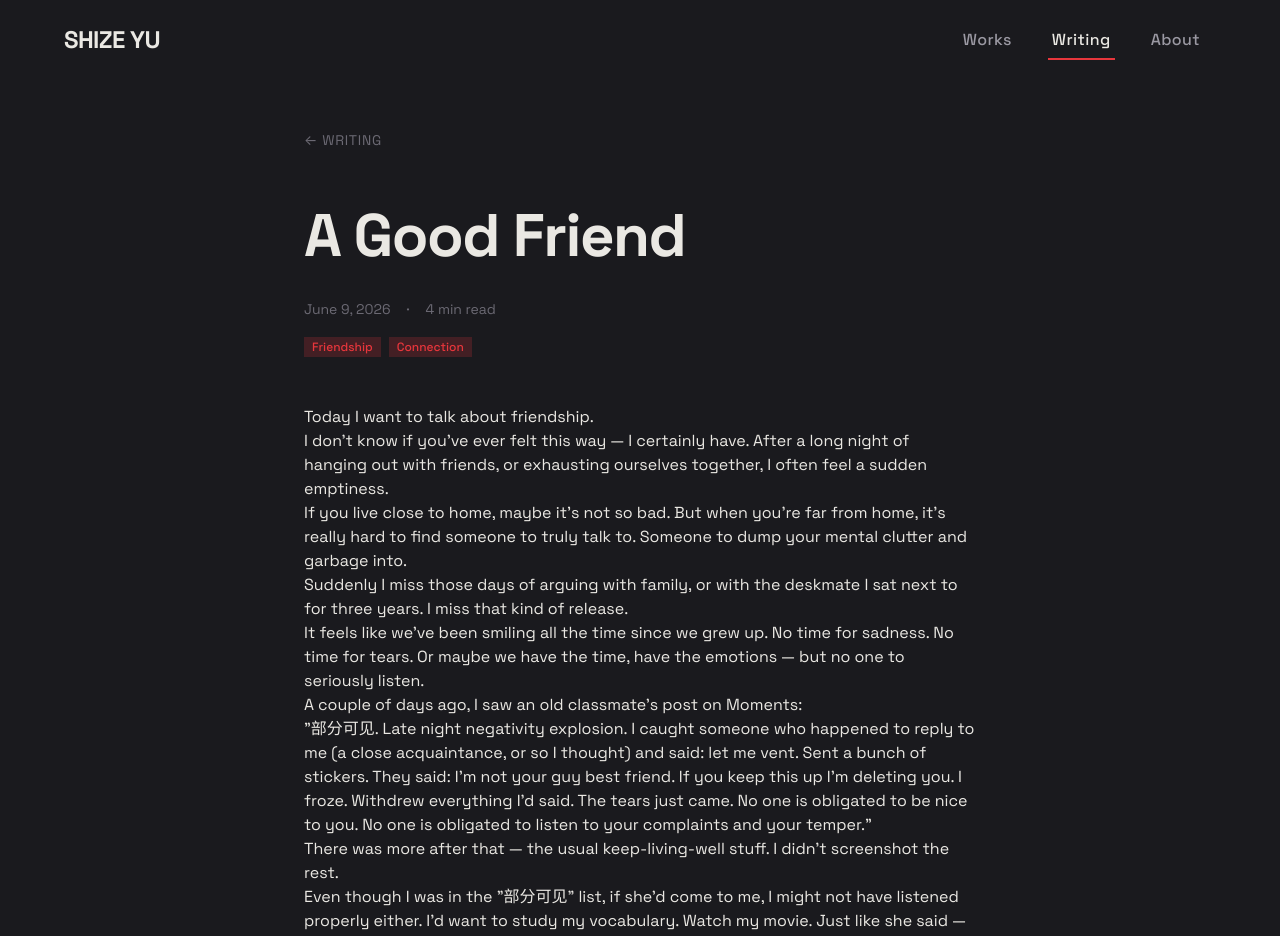
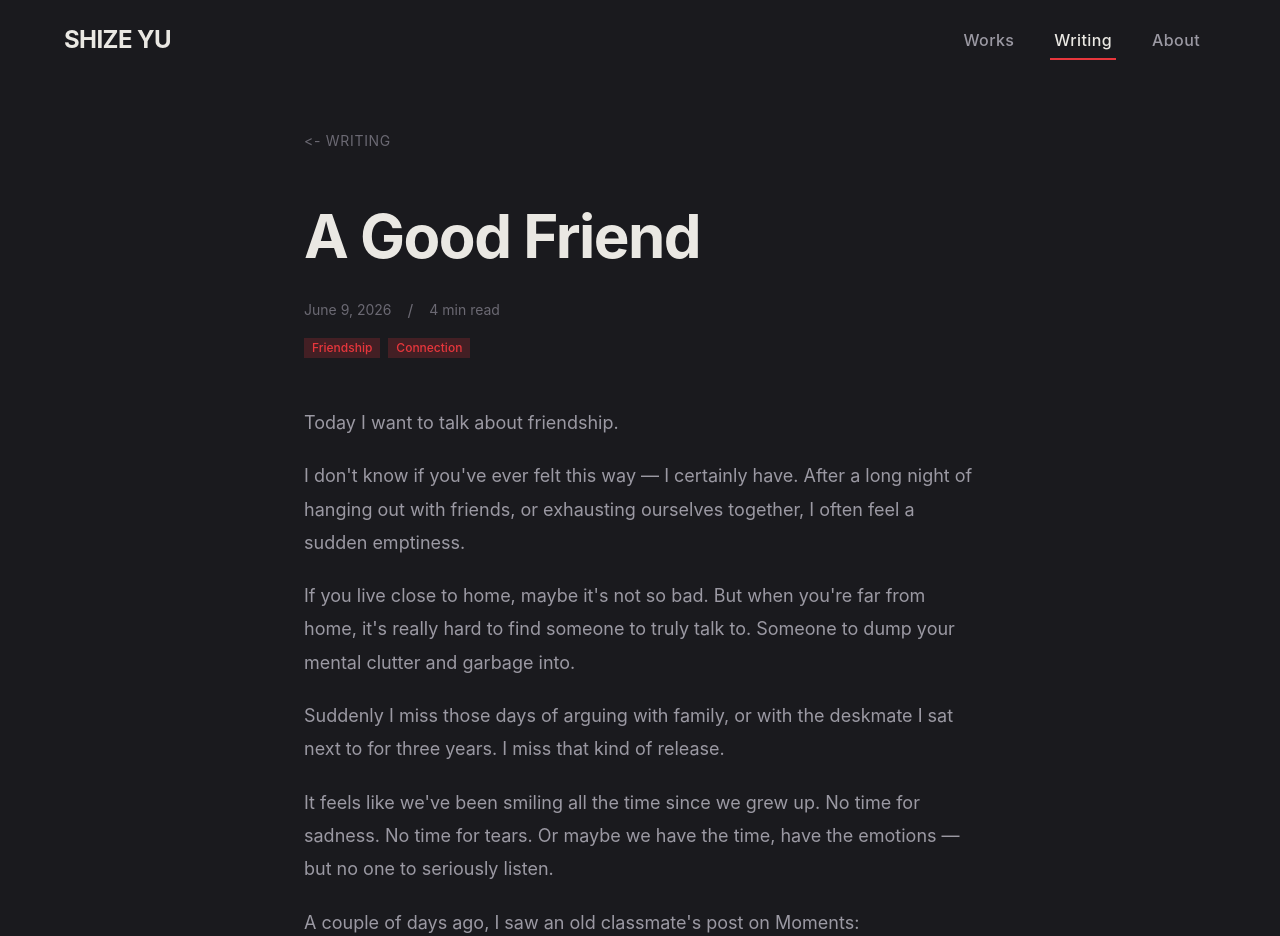
Before and after one commit to yushizehuohuo-gif/personaweb, a Next.js app: page /personaweb/blog/a-good-friend in a window 1280 px wide. Shown: the top 936 px of the page. Built offline with nearby package versions, Linux system fonts and the light colour scheme.

Commit message:
Polish site copy and static build

```diff
--- a/src/app/about/page.tsx
+++ b/src/app/about/page.tsx
@@ -1,10 +1,10 @@
-import { Globe, Mail } from "lucide-react";
+import { Globe } from "lucide-react";
 
 const skills = [
   "Godot Engine",
   "ComfyUI",
   "AI Art Direction",
-  "Q版 / Chibi Design",
+  "Q-version / Chibi Design",
   "Stable Diffusion",
   "LoRA Training",
   "Visual Identity",
@@ -12,15 +12,13 @@ const skills = [
 ];
 
 const links = [
-  { label: "GitHub", href: "#", icon: Globe },
-  { label: "Email", href: "mailto:hello@example.com", icon: Mail },
+  { label: "GitHub", href: "https://github.com/yushizehuohuo-gif", icon: Globe },
 ];
 
 export default function AboutPage() {
   return (
     <div className="min-h-screen pt-32 pb-24 px-6 sm:px-10 lg:px-16">
       <div className="max-w-4xl">
-        {/* Super minimal intro — poster style */}
         <p className="text-text-muted text-xs tracking-[0.2em] uppercase mb-6">
           About / HuoHuoOvO
         </p>
@@ -35,12 +33,11 @@ export default function AboutPage() {
 
         <p className="mt-10 text-text-secondary text-lg sm:text-xl max-w-lg leading-relaxed">
           A creative technologist working at the intersection of game design,
-          AI art, and digital culture. I build visual worlds — from chibi
-          character series to interactive prototypes — using whatever tools
+          AI art, and digital culture. I build visual worlds - from chibi
+          character series to interactive prototypes - using whatever tools
           the moment demands.
         </p>
 
-        {/* Skills — not bars, just tags */}
         <div className="mt-14">
           <p className="text-text-muted text-xs tracking-[0.2em] uppercase mb-4">
             Tools &amp; Focus
@@ -63,7 +60,6 @@ export default function AboutPage() {
           </div>
         </div>
 
-        {/* Contact — just icons, no form */}
         <div className="mt-16 pt-12 border-t border-border">
           <p className="text-text-muted text-xs tracking-[0.2em] uppercase mb-6">
             Connect
--- a/src/app/blog/[slug]/page.tsx
+++ b/src/app/blog/[slug]/page.tsx
@@ -21,15 +21,13 @@ export default async function BlogPostPage({
   return (
     <article className="min-h-screen pt-32 pb-24 px-6 sm:px-10 lg:px-16">
       <div className="max-w-2xl mx-auto">
-        {/* Back link */}
         <Link
           href="/blog"
           className="inline-flex items-center gap-2 text-text-muted hover:text-text-primary text-sm tracking-wider uppercase transition-colors duration-200 mb-12"
         >
-          ← Writing
+          &lt;- Writing
         </Link>
 
-        {/* Article header */}
         <header className="mb-12">
           <h1 className="text-4xl sm:text-5xl lg:text-6xl font-bold tracking-tight leading-tight">
             {post.title}
@@ -42,7 +40,7 @@ export default async function BlogPostPage({
                 day: "numeric",
               })}
             </time>
-            <span className="text-text-muted">·</span>
+            <span className="text-text-muted">/</span>
             <span className="text-sm text-text-muted">{post.readingTime}</span>
           </div>
           <div className="flex flex-wrap gap-2 mt-4">
@@ -57,25 +55,16 @@ export default async function BlogPostPage({
           </div>
         </header>
 
-        {/* Article body — editorial prose */}
-        <div className="prose prose-invert prose-lg max-w-none
-          prose-headings:font-bold prose-headings:tracking-tight
-          prose-h2:text-2xl prose-h2:mt-12 prose-h2:mb-4
-          prose-p:text-text-secondary prose-p:leading-relaxed
-          prose-strong:text-text-primary
-          prose-a:text-mint prose-a:no-underline hover:prose-a:underline
-          [&_h2]:text-text-primary
-        ">
+        <div className="article-prose max-w-none">
           <MDXRemote source={post.content} />
         </div>
 
-        {/* Footer nav */}
         <div className="mt-20 pt-8 border-t border-border">
           <Link
             href="/blog"
             className="text-text-secondary hover:text-text-primary transition-colors duration-200 text-sm"
           >
-            ← Back to all posts
+            &lt;- Back to all posts
           </Link>
         </div>
       </div>
--- a/src/app/blog/page.tsx
+++ b/src/app/blog/page.tsx
@@ -7,7 +7,6 @@ export default function BlogPage() {
 
   return (
     <div className="min-h-screen pt-32 pb-24 px-6 sm:px-10 lg:px-16">
-      {/* Page header */}
       <div className="mb-16">
         <p className="text-text-muted text-xs tracking-[0.2em] uppercase mb-4">
           Writing
@@ -23,7 +22,6 @@ export default function BlogPage() {
         </p>
       </div>
 
-      {/* Tags */}
       <div className="flex flex-wrap gap-2 mb-12">
         {tags.map((tag) => (
           <span
@@ -35,9 +33,8 @@ export default function BlogPage() {
         ))}
       </div>
 
-      {/* Posts list — editorial cards */}
       <div className="space-y-1">
-        {posts.map((post, i) => (
+        {posts.map((post) => (
           <Link
             key={post.slug}
             href={`/blog/${post.slug}`}
@@ -59,7 +56,7 @@ export default function BlogPage() {
                   month: "long",
                   day: "numeric",
                 })}{" "}
-                · {post.readingTime}
+                / {post.readingTime}
               </span>
             </div>
             <p className="mt-3 text-text-secondary leading-relaxed max-w-2xl">
@@ -69,7 +66,6 @@ export default function BlogPage() {
         ))}
       </div>
 
-      {/* Last border */}
       <div className="border-b border-border" />
 
       {posts.length === 0 && (
--- a/src/app/globals.css
+++ b/src/app/globals.css
@@ -1,38 +1,37 @@
 @import "tailwindcss";
 
 @theme inline {
-  /* ── Retro Palette ── */
+  /* Retro palette */
   --color-imperial-red: #E7363C;
   --color-giants-orange: #F56438;
   --color-orange-web: #FCAB20;
   --color-keppel: #59AC99;
   --color-delft-blue: #3E446E;
 
-  /* ── Aliases ── */
+  /* Aliases */
   --color-cherry: var(--color-imperial-red);
   --color-pink: var(--color-orange-web);
   --color-mint: var(--color-keppel);
   --color-orange: var(--color-giants-orange);
 
-  /* ── Surfaces — deep retro black ── */
+  /* Surfaces */
   --color-bg-base: #1A1A1E;
   --color-bg-elevated: #232327;
   --color-bg-card: #2A2A30;
 
-  /* ── Text ── */
+  /* Text */
   --color-text-primary: #EAE8E3;
   --color-text-secondary: #9B99A3;
   --color-text-muted: #6B6973;
 
-  /* ── Borders ── */
+  /* Borders */
   --color-border: #33313D;
 
-  /* ── Typography ── */
-  --font-sans: "Space Grotesk", "MiSans", system-ui, -apple-system, sans-serif;
+  /* Typography */
+  --font-sans: "MiSans", "Inter", "Segoe UI", system-ui, -apple-system, sans-serif;
   --font-mono: "JetBrains Mono", "Fira Code", monospace;
 }
 
-/* ── Base ── */
 html {
   color-scheme: dark;
 }
@@ -45,7 +44,6 @@ body {
   -moz-osx-font-smoothing: grayscale;
 }
 
-/* ── Scrollbar ── */
 ::-webkit-scrollbar {
   width: 4px;
 }
@@ -59,8 +57,62 @@ body {
   border-radius: 2px;
 }
 
-/* ── Selection ── */
 ::selection {
   background: var(--color-imperial-red);
   color: #ffffff;
 }
+
+.article-prose {
+  color: var(--color-text-secondary);
+  font-size: 1.125rem;
+  line-height: 1.85;
+}
+
+.article-prose :where(p) {
+  margin: 1.25rem 0;
+}
+
+.article-prose :where(h2) {
+  color: var(--color-text-primary);
+  font-size: 1.5rem;
+  line-height: 1.25;
+  font-weight: 700;
+  margin: 3rem 0 1rem;
+}
+
+.article-prose :where(h3) {
+  color: var(--color-text-primary);
+  font-size: 1.25rem;
+  line-height: 1.35;
+  font-weight: 700;
+  margin: 2.25rem 0 0.75rem;
+}
+
+.article-prose :where(a) {
+  color: var(--color-keppel);
+  text-decoration: none;
+}
+
+.article-prose :where(a:hover) {
+  text-decoration: underline;
+}
+
+.article-prose :where(strong) {
+  color: var(--color-text-primary);
+}
+
+.article-prose :where(ul, ol) {
+  margin: 1.25rem 0;
+  padding-left: 1.5rem;
+}
+
+.article-prose :where(li) {
+  margin: 0.5rem 0;
+}
+
+.article-prose :where(blockquote) {
+  margin: 2rem 0;
+  padding-left: 1rem;
+  border-left: 3px solid var(--color-imperial-red);
+  color: var(--color-text-primary);
+}
--- a/src/app/layout.tsx
+++ b/src/app/layout.tsx
@@ -1,19 +1,12 @@
 import type { Metadata } from "next";
-import { Space_Grotesk } from "next/font/google";
 import Navbar from "@/components/layout/navbar";
 import Footer from "@/components/layout/footer";
 import "./globals.css";
 
-const spaceGrotesk = Space_Grotesk({
-  subsets: ["latin"],
-  variable: "--font-space-grotesk",
-  display: "swap",
-});
-
 export const metadata: Metadata = {
   title: {
-    default: "SHIZE YU — Creative Technologist",
-    template: "%s — SHIZE YU",
+    default: "SHIZE YU - Creative Technologist",
+    template: "%s - SHIZE YU",
   },
   description:
     "Creative Technologist exploring the intersections of game design, AI art, and digital culture.",
@@ -23,7 +16,7 @@ export default function RootLayout({
   children,
 }: Readonly<{ children: React.ReactNode }>) {
   return (
-    <html lang="zh-CN" className={`${spaceGrotesk.variable} dark`}>
+    <html lang="zh-CN" className="dark">
       <body className="min-h-screen font-sans antialiased">
         <Navbar />
         <main className="min-h-screen">{children}</main>
--- a/src/components/layout/footer.tsx
+++ b/src/components/layout/footer.tsx
@@ -3,10 +3,10 @@ export default function Footer() {
     <footer className="px-6 sm:px-10 lg:px-16 py-8 border-t border-border">
       <div className="flex flex-col sm:flex-row items-start sm:items-center justify-between gap-4">
         <p className="text-text-muted text-xs tracking-wider">
-          © {new Date().getFullYear()} SHIZE YU / HuoHuoOvO
+          &copy; {new Date().getFullYear()} SHIZE YU / HuoHuoOvO
         </p>
         <p className="text-text-muted text-xs">
-          Creative Technologist — Game Design · AI Art · Visual Culture
+          Creative Technologist / Game Design / AI Art / Visual Culture
         </p>
       </div>
     </footer>
--- a/src/data/portfolio.ts
+++ b/src/data/portfolio.ts
@@ -49,7 +49,7 @@ export const portfolioItems: PortfolioItem[] = [
     category: "game",
     categoryLabel: "Game Dev",
     description:
-      "Experimental game prototypes built with Godot — exploring mechanics, mood, and minimalist aesthetics.",
+      "Experimental game prototypes built with Godot - exploring mechanics, mood, and minimalist aesthetics.",
     accent: "giants-orange",
     span: "1x1",
     aspect: "aspect-[3/4]",
@@ -67,7 +67,7 @@ export const portfolioItems: PortfolioItem[] = [
   },
   {
     id: "q-version-series",
-    title: "Q版\nArt Series",
+    title: "Q-version\nArt Series",
     category: "ai-art",
     categoryLabel: "AI Art",
     description:
```
Also changed, not shown: src/components/home/featured-works.tsx (+9 -11 lines), src/components/home/hero.tsx (+3 -13 lines).
